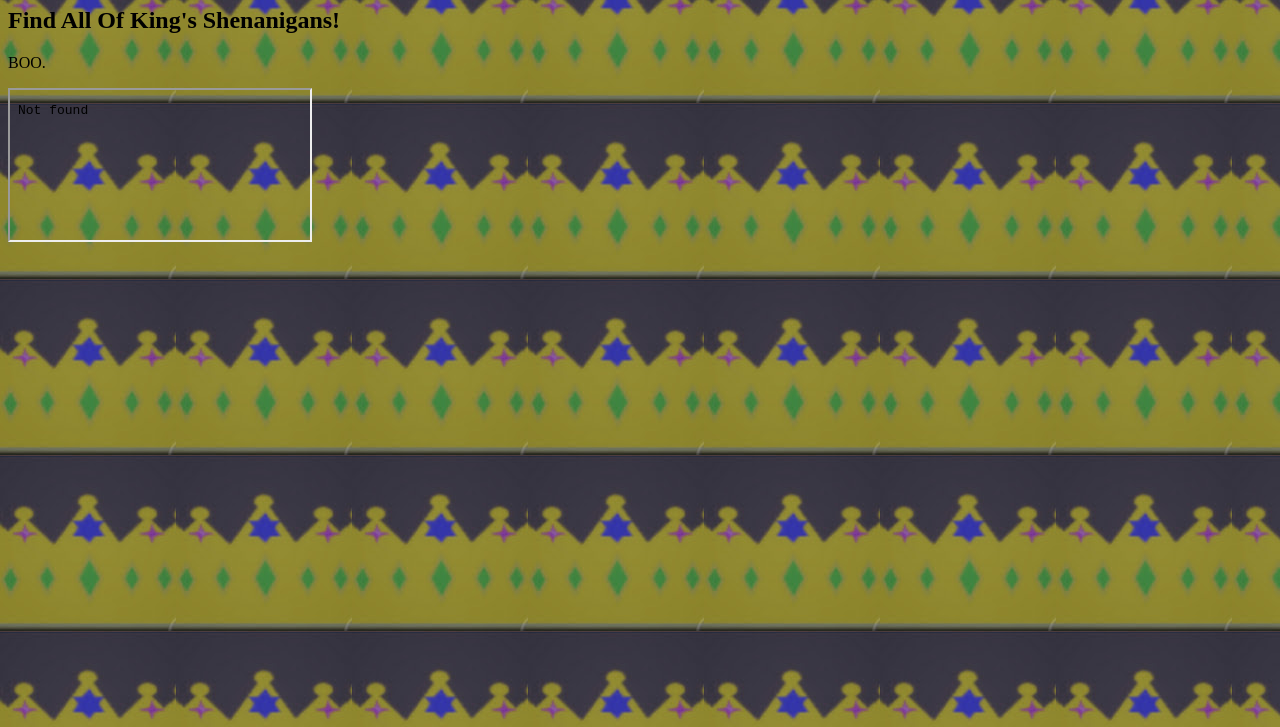
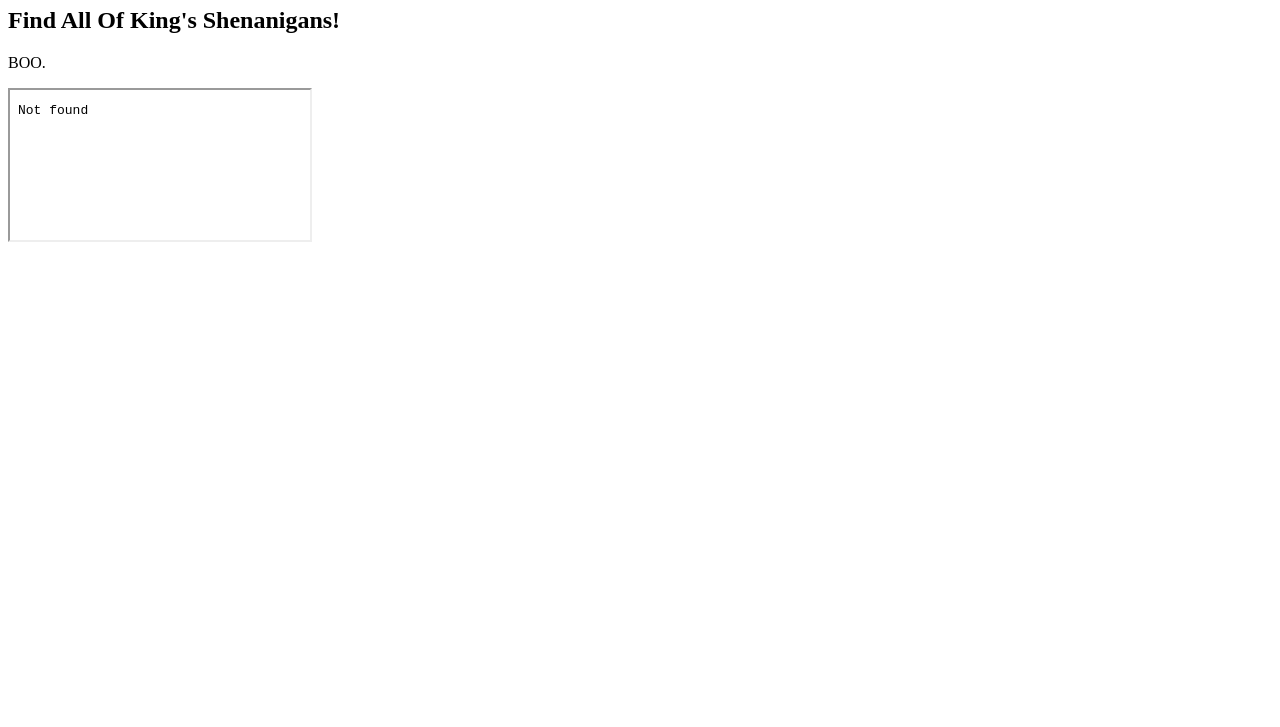
Before and after one commit to Gamingking12345/KingsSite, a plain HTML site: page YOUTUBE/index.html in a window 1280 px wide. Shown: the part 73-800 px from the top of the page. Drawn offline with Linux system fonts and the light colour scheme.

Commit message:
Update app.css

```diff
--- a/YOUTUBE/app.css
+++ b/YOUTUBE/app.css
@@ -1,6 +1,3 @@
 h1 {
     color: red
 }
-body {
-    background-image: url(Images/channels4_profile.png)
-}
```
